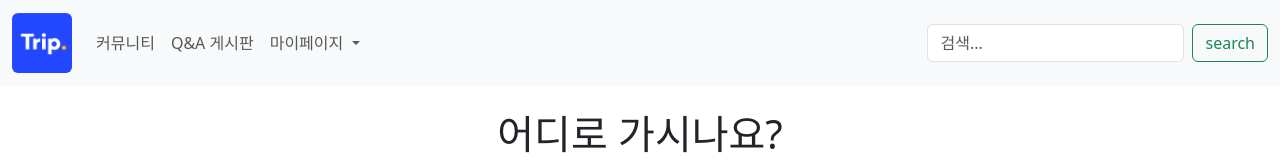
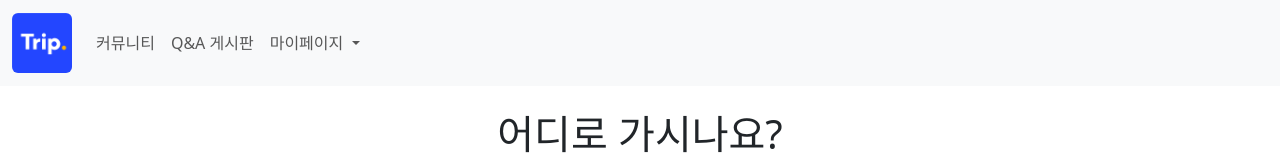
Before and after one commit to junoade/TripJJ_client, a Vue app: page / in a window 1280 px wide. Shown: the top 160 px of the page. Built offline with nearby package versions, Linux system fonts and the light colour scheme.

Commit message:
fix:HeadingNavbar

```diff
--- a/src/components/layout/TheHeadingNavbar.vue
+++ b/src/components/layout/TheHeadingNavbar.vue
@@ -32,7 +32,7 @@
           </li>
           <navbar-my-page/>
         </ul>
-        <form class="d-flex" role="search">
+        <!-- <form class="d-flex" role="search">
           <input
             class="form-control me-2"
             type="search"
@@ -40,7 +40,7 @@
             aria-label="Search"
           />
           <button class="btn btn-outline-success" type="button">search</button>
-        </form>
+        </form> -->
       </div>
     </div>
   </nav>
```
